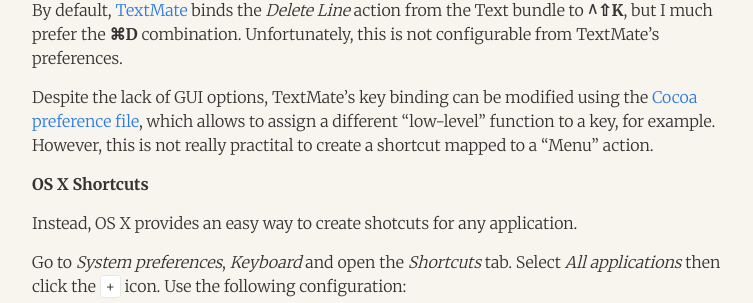
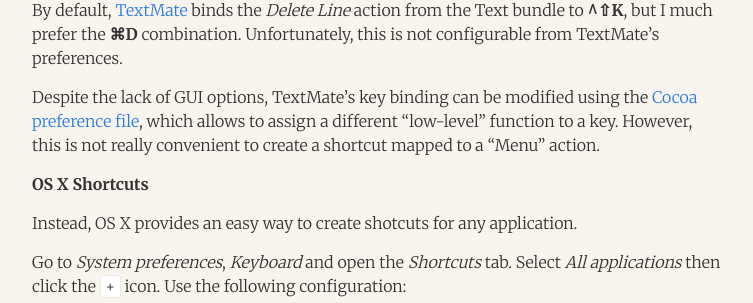
Before and after one commit to mbellier/mbellier.github.io, a Jekyll site: the page built from _posts/2015-11-27-modify-delete-line-shortcut-textmate.md, in a window 1280 px wide. Shown: the part 254-557 px from the top of the page, without its empty margins (263-1016 px from the left). Built offline with Jekyll 4.4.1, drawn with Linux system fonts in a browser that asks for light colours.

Commit message:
Post typo

```diff
--- a/_posts/2015-11-27-modify-delete-line-shortcut-textmate.md
+++ b/_posts/2015-11-27-modify-delete-line-shortcut-textmate.md
@@ -8,7 +8,7 @@
 
 By default, [TextMate](https://macromates.com/) binds the *Delete Line* action from the Text bundle to **^&#8679;K**, but I much prefer the **&#8984;D** combination. Unfortunately, this is not configurable from TextMate's preferences.
 
-Despite the lack of GUI options, TextMate's key binding can be modified using the [Cocoa preference file](https://developer.apple.com/library/mac/documentation/Cocoa/Conceptual/EventOverview/TextDefaultsBindings/TextDefaultsBindings.html), which allows to assign a different "low-level" function to a key, for example. However, this is not really practital to create a shortcut mapped to a "Menu" action.
+Despite the lack of GUI options, TextMate's key binding can be modified using the [Cocoa preference file](https://developer.apple.com/library/mac/documentation/Cocoa/Conceptual/EventOverview/TextDefaultsBindings/TextDefaultsBindings.html), which allows to assign a different "low-level" function to a key. However, this is not really convenient to create a shortcut mapped to a "Menu" action.
 
 ### OS X Shortcuts
 
```
